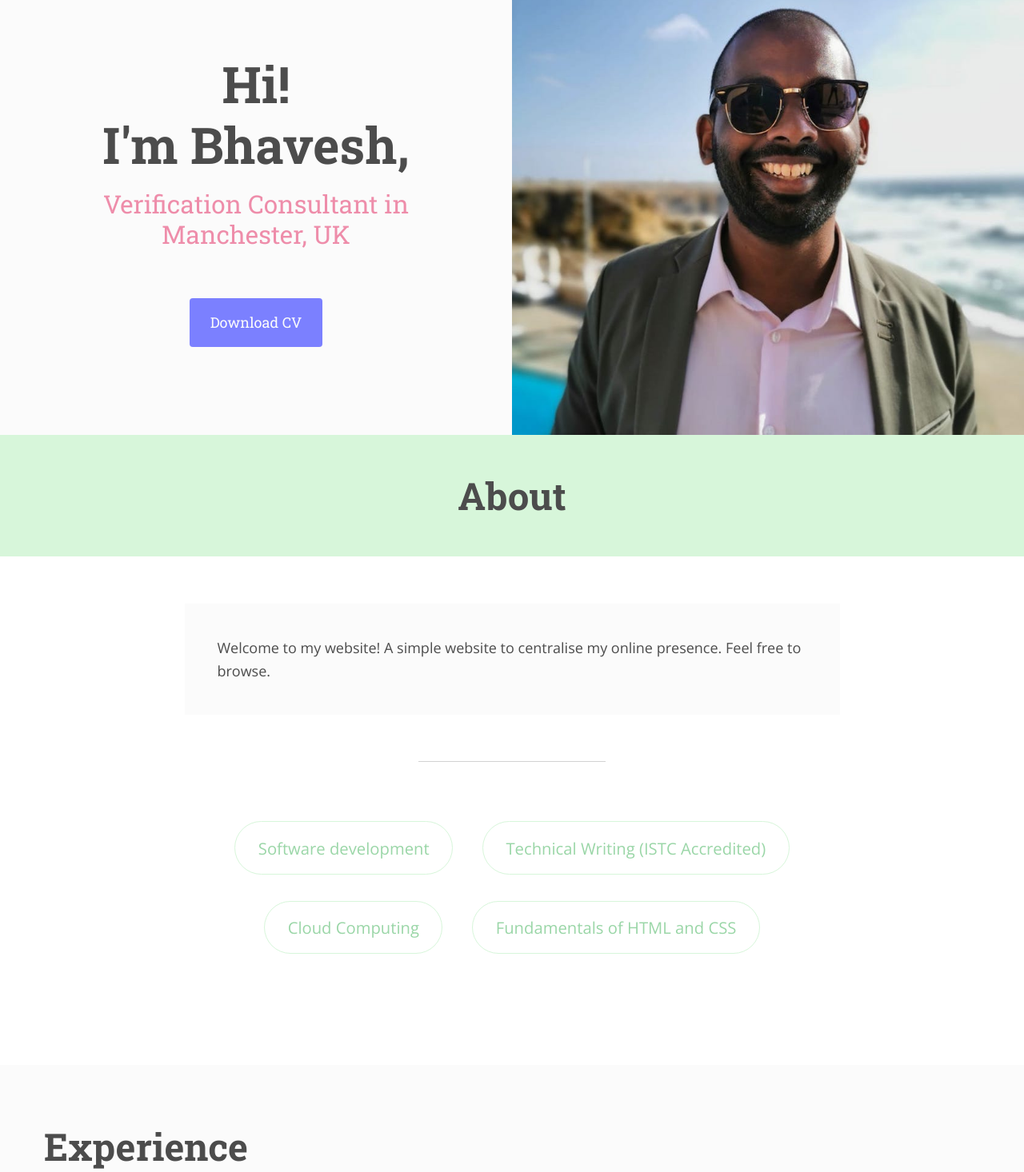
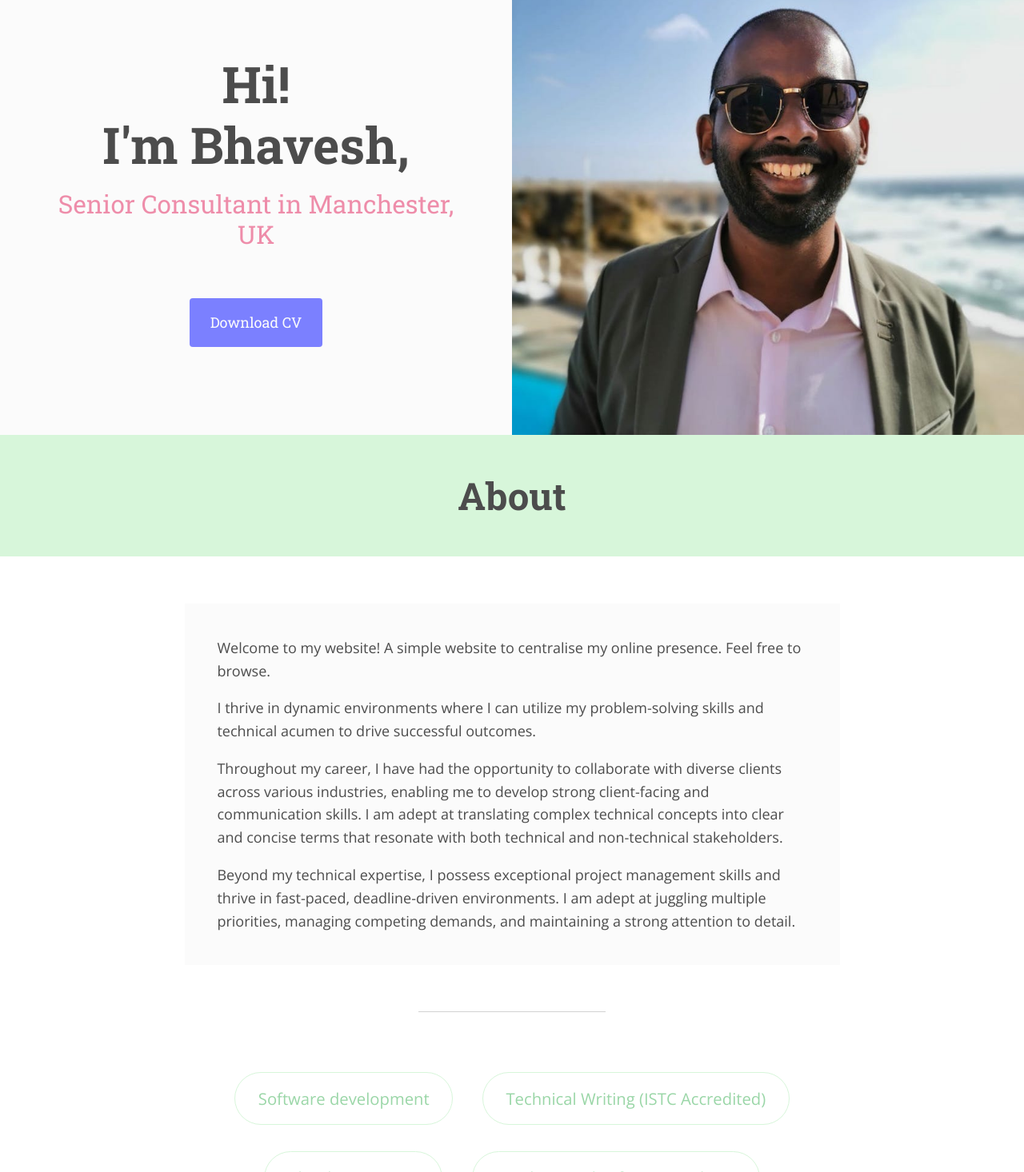
Before and after one commit to bnarsai/personal_website-, a website: page index.html in a window 1280 px wide. Shown: the part 142-1608 px from the top of the page at 80% size. Drawn offline with nearby package versions, Linux system fonts and the light colour scheme.

Commit message:
Add files via upload

```diff
--- a/index.html
+++ b/index.html
@@ -39,7 +39,7 @@
 
         <div class="main-header__panel">
             <div class="main-header__content">
-                <h1>Hi! <br />I'm Bhavesh, <span>Verification Consultant in Manchester, UK</span></h1>
+                <h1>Hi! <br />I'm Bhavesh, <span>Senior Consultant in Manchester, UK</span></h1>
                 <a href="BhaveshNarsaiCV.pdf" class="btn" download>Download CV</a>
             </div>
             <!-- /.main-header__content -->
@@ -67,6 +67,9 @@
                 <div class="block__main">
                     <div class="block__content">
                         <p>Welcome to my website! A simple website to centralise my online presence. Feel free to browse.</p>
+                        <p>I thrive in dynamic environments where I can utilize my problem-solving skills and technical acumen to drive successful outcomes.</p>
+                        <p>Throughout my career, I have had the opportunity to collaborate with diverse clients across various industries, enabling me to develop strong client-facing and communication skills. I am adept at translating complex technical concepts into clear and concise terms that resonate with both technical and non-technical stakeholders.</p>
+                        <p>Beyond my technical expertise, I possess exceptional project management skills and thrive in fast-paced, deadline-driven environments. I am adept at juggling multiple priorities, managing competing demands, and maintaining a strong attention to detail.</p>
                     </div>
                     <!-- /.block__content -->
                 </div>
```
Also changed, not shown: 1 other file.
